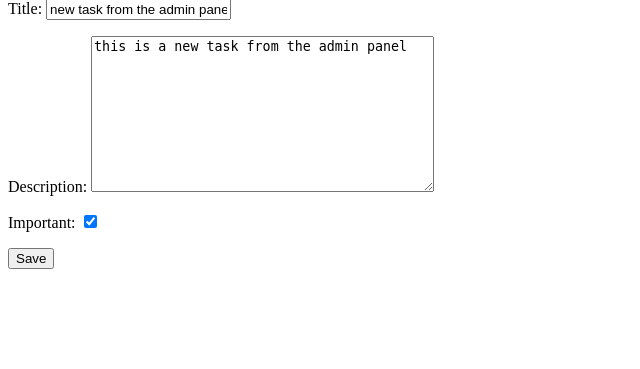
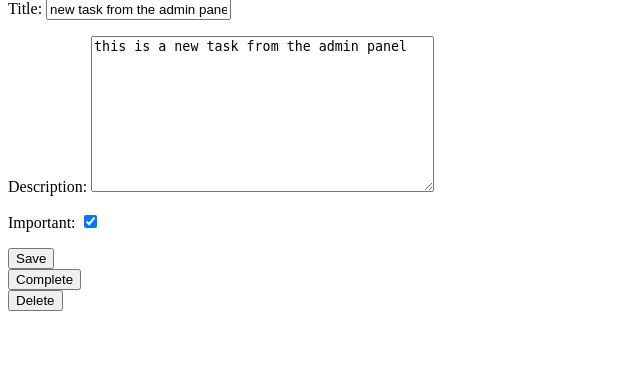
Before and after one commit to anythinglord/django-mysql, a Django app: page /task/1/ in a window 1280 px wide. Shown: the part 216-585 px from the top of the page, without its empty margins (0-640 px from the left). Run offline with Django 4.2, Linux system fonts and the light colour scheme; a user stored in the database is signed in; data comes from the database, SQL or seed files in the repository; both versions use the stored data as it was after the commit.

Commit message:
add delete and complete button in the detail page

```diff
--- a/djangocrud/urls.py
+++ b/djangocrud/urls.py
@@ -25,6 +25,8 @@ urlpatterns = [
     path('tasks/', views.tasks, name='tasks'),
     path('task/create/', views.create_task, name='create_task'),
     path('task/<int:task_id>/', views.task_detail, name='task_detail'),
+    path('task/<int:task_id>/complete', views.complete_task, name='complete_task'),
+    path('task/<int:task_id>/delete', views.delete_task, name='delete_task'),
     path('logout/', views.signout, name='logout'),
     path('signin/', views.signin, name='signin')
 ]
--- a/tasks/templates/task_detail.html
+++ b/tasks/templates/task_detail.html
@@ -9,4 +9,18 @@
         {{ form.as_p }}
         <button>Save</button>
     </form>
+
+    <form action="{% url 'complete_task' task.id %}" method="POST">
+        {% csrf_token %}
+        <button>
+            Complete
+        </button>
+    </form>
+
+    <form action="{% url 'delete_task' task.id %}" method="POST">
+        {% csrf_token %}
+        <button>
+            Delete
+        </button>
+    </form>
 {% endblock %}
--- a/tasks/templates/tasks.html
+++ b/tasks/templates/tasks.html
@@ -1,6 +1,6 @@
 {% extends 'base.html' %}
 {% block content %}
-<h1>Tasks</h1>
+<h1>Tasks Pending</h1>
 
 <ul>
     {% for task in tasks%}
--- a/tasks/views.py
+++ b/tasks/views.py
@@ -5,6 +5,7 @@ from django.contrib.auth import login, logout, authenticate
 from django.db import IntegrityError
 from .forms import TaskForm
 from .models import Task
+from django.utils import timezone
 # Create your views here.
 
 
@@ -39,7 +40,7 @@ def signup(request):
 
 
 def tasks(request):
-    tasks = Task.objects.filter(user=request.user)
+    tasks = Task.objects.filter(user=request.user, datecompleted__isnull=True)
     return render(request, 'tasks.html', {
         'tasks': tasks
     })
@@ -62,14 +63,20 @@ def create_task(request):
                 'error': 'There is a invalida value'
             })
 
+def delete_task(request, task_id):
+    task = get_object_or_404(Task, pk=task_id, user=request.user)
+    if request.method == 'POST':
+        task.delete()
+        return redirect('tasks')
+
 def task_detail(request, task_id):
     if request.method == 'GET':
-        task = get_object_or_404(Task, pk=task_id)
+        task = get_object_or_404(Task, pk=task_id, user=request.user)
         form = TaskForm(instance=task)
         return render(request, 'task_detail.html', { 'task': task, 'form': form })
     else:
         try:
-            task = get_object_or_404(Task, pk=task_id)
+            task = get_object_or_404(Task, pk=task_id, user=request.user)
             form = TaskForm(request.POST, instance=task)
             form.save()
             return redirect('tasks')
@@ -78,6 +85,13 @@ def task_detail(request, task_id):
                 'task': task, 'form': form,
                 'error': 'Error updating task'
             })
+
+def complete_task(request, task_id):
+    task = get_object_or_404(Task, pk=task_id, user=request.user)
+    if request.method == 'POST':
+        task.datecompleted =  timezone.now()
+        task.save()
+        return redirect('tasks')
 
 def signout(request):
     logout(request)
```
Also changed, not shown: db.sqlite3.
